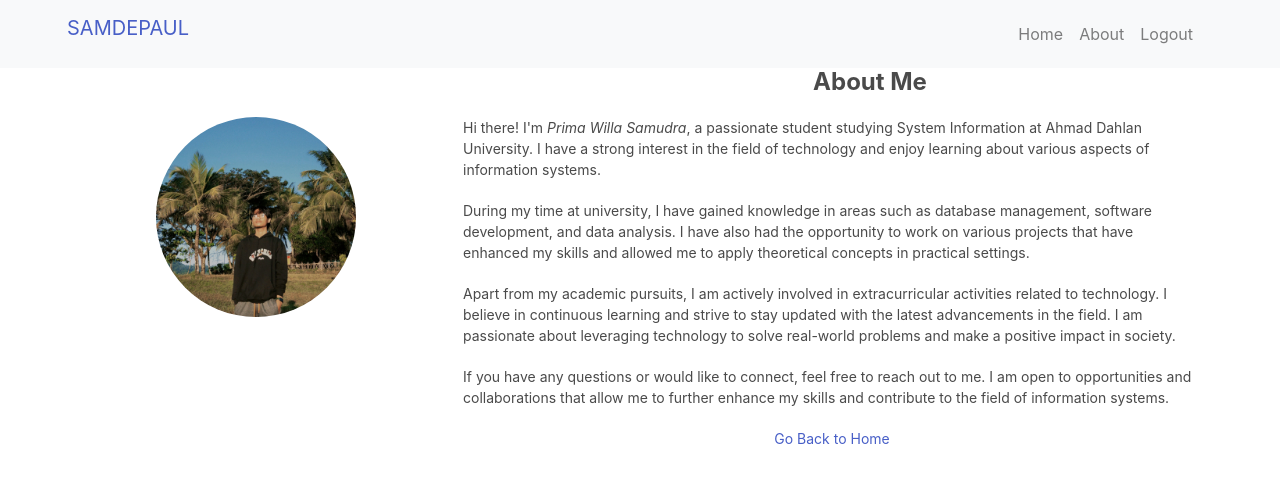
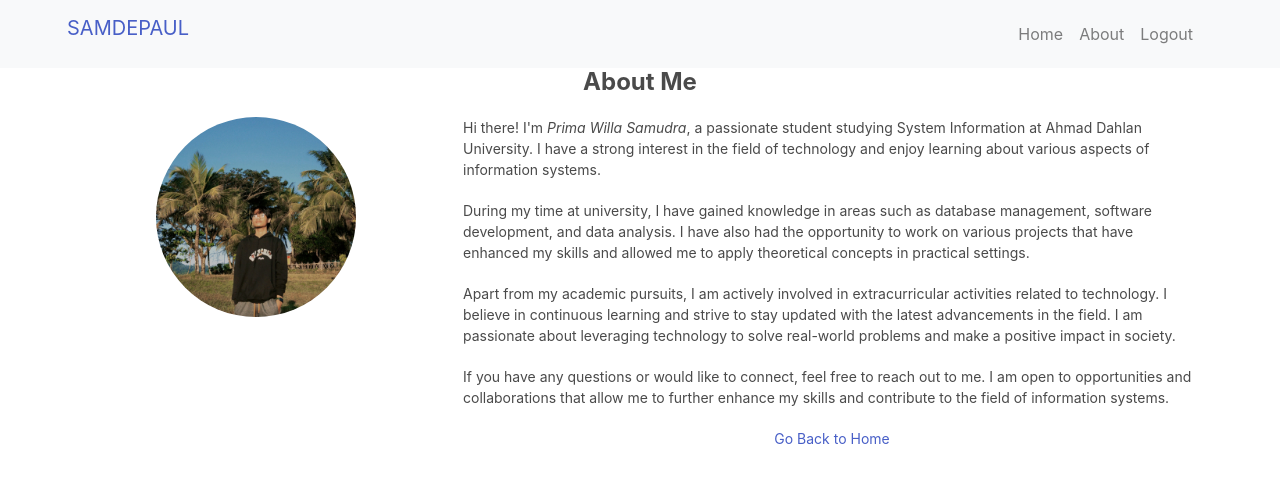
Before and after one commit to SamDePaull/Final-TWL-React-Mysql, a React (Create React App) app in the folder Frontend-React-TWL/: page /about in a window 1280 px wide. Shown: the top 482 px of the page. Built offline with nearby package versions, Linux system fonts and the light colour scheme.

Commit message:
Update App.css

```diff
--- a/Frontend-React-TWL/src/App.css
+++ b/Frontend-React-TWL/src/App.css
@@ -52,7 +52,6 @@
     font-size: 24px;
     font-weight: bold;
     margin-bottom: 20px;
-    margin-left: 460px;
   }
 
   .about-text {
@@ -108,7 +107,7 @@
   }
 
   .btn btn-success {
-    background-color: #000000;
+    background-color: #28a745;
     border-color: #28a745;
   }
 
```
